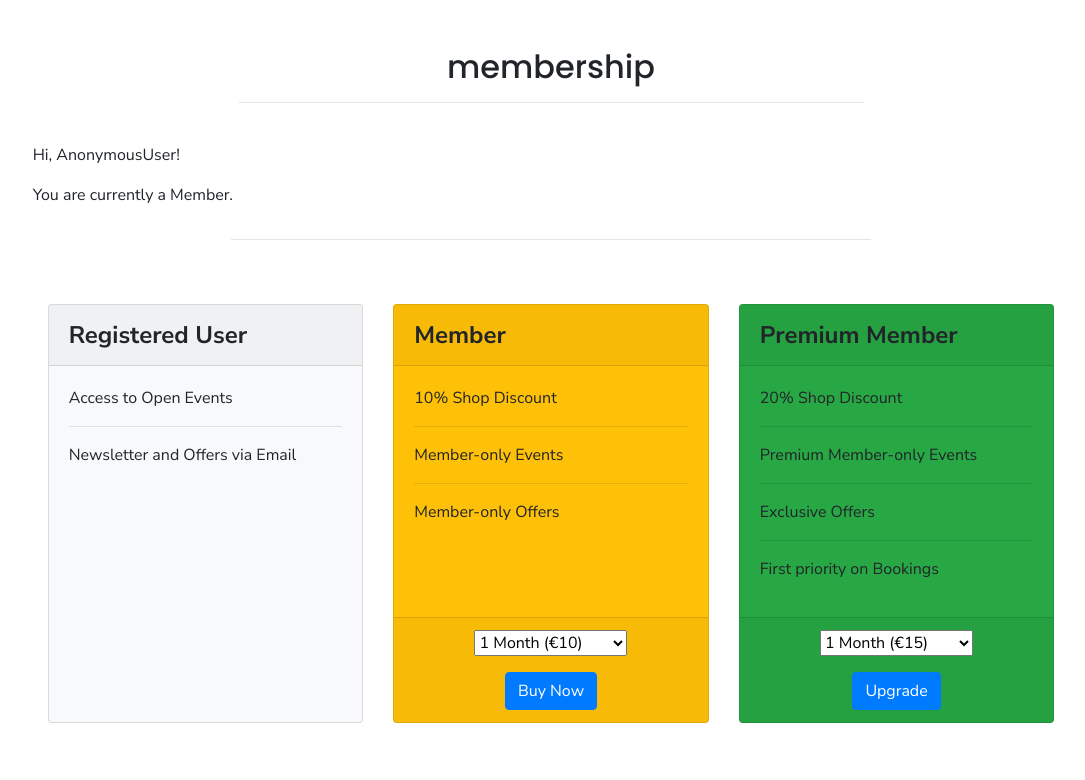
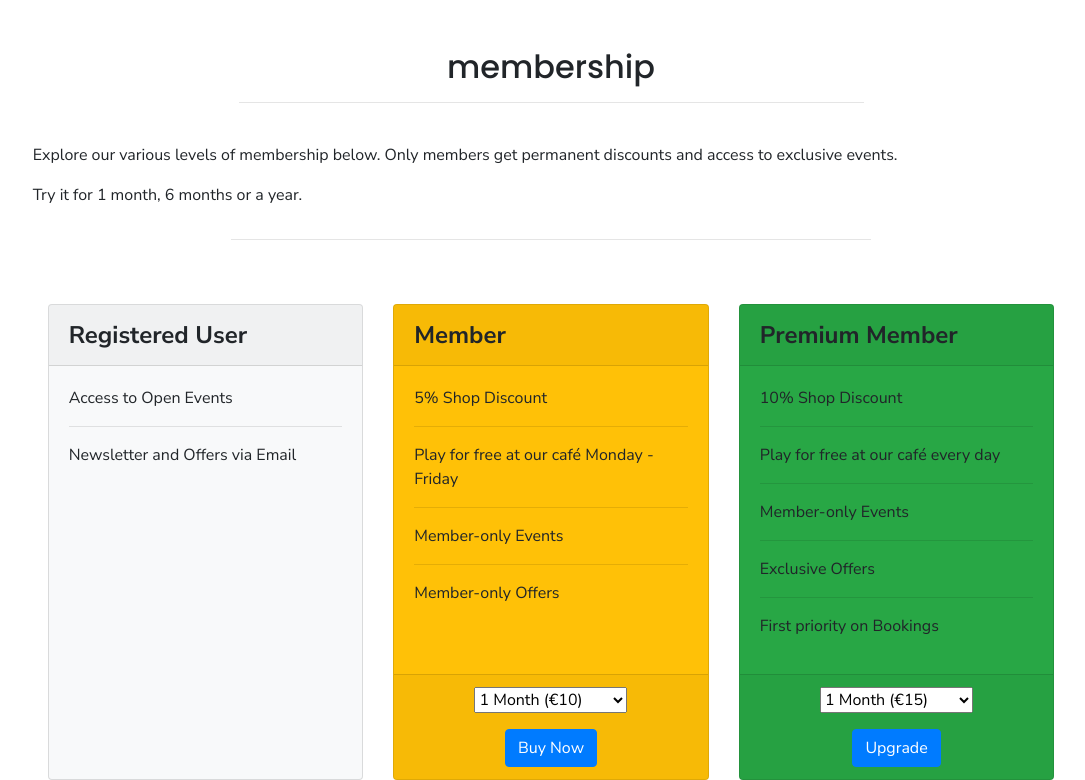
Before and after one commit to BonnieMcb/boardgame, a Django app: page /membership/ in a window 1280 px wide. Shown: the part 80-860 px from the top of the page, without its empty margins (89-1174 px from the left). Before the commit the page ends 803 px from the top, so only its background shows below. Run offline with Django 3.2, Linux system fonts and the light colour scheme; some libraries are stand-ins or nearby versions.

Commit message:
Add logic to change what text is shown on membership page depending on user, and edit some content.

```diff
--- a/bag/contexts.py
+++ b/bag/contexts.py
@@ -16,12 +16,12 @@ def get_discount(request):
         user_membership = Membership.objects.get(user=user)
         current_date = datetime.now().date()
         if current_date < user_membership.expiry:
-            # 20% for premium members
+            # 10% for premium members
             if user_membership.is_premium:
-                discount = 0.8
-            # 10% for members
+                discount = 0.9
+            # 5% for members
             else:
-                discount = 0.9
+                discount = 0.95
     except (Membership.DoesNotExist, TypeError) as e:
         discount = 1.0
 
--- a/membership/templates/membership/membership.html
+++ b/membership/templates/membership/membership.html
@@ -21,10 +21,20 @@
 <div class="container">
     <div class="row justify-content-center mb-5">
         <div class="col-lg-10">
-            <p>Hi, {{ user }}!</p>
-            <p>You are currently a Member.</p>
-            {% if expiry %}
-            <p>Your membership expires on {{ expiry }}.</p>
+
+            {% if expiry %} <!-- This text is shown if user is a member -->
+                <p>Hi, {{ user }}!</p>
+                {% if is_premium %}
+                    <p>You are currently a Premium Member.</p>
+                {% else %}
+                    <p>You are currently a member.</p>
+                {% endif %}
+                <p>Your membership expires on {{ expiry }}.</p>
+
+                {% else %} <!-- This text is shown if user is NOT a member -->
+                <p>Explore our various levels of membership below.
+                    Only members get permanent discounts and access to exclusive events.</p>
+                <p>Try it for 1 month, 6 months or a year.</p>
             {% endif %}
         </div>
         <hr class="w-50">
@@ -42,7 +52,9 @@
             <div class="card bg-warning">
                 <div class="card-header member-header">Member</div>
                 <div class="card-body">
-                    <p>10% Shop Discount</p>
+                    <p>5% Shop Discount</p>
+                    <hr>
+                    <p>Play for free at our café Monday - Friday</p>
                     <hr>
                     <p>Member-only Events</p>
                     <hr>
@@ -69,9 +81,11 @@
             <div class="card bg-success">
                 <div class="card-header member-header">Premium Member</div>
                 <div class="card-body">
-                    <p>20% Shop Discount</p>
+                    <p>10% Shop Discount</p>
                     <hr>
-                    <p>Premium Member-only Events</p>
+                    <p>Play for free at our café every day</p>
+                    <hr>
+                    <p>Member-only Events</p>
                     <hr>
                     <p>Exclusive Offers</p>
                     <hr>
--- a/membership/views.py
+++ b/membership/views.py
@@ -13,7 +13,9 @@ def membership(request):
     try:
         user_membership = Membership.objects.get(user=request.user)
         context["expiry"] = user_membership.expiry
+        context["is_premium"] = user_membership.is_premium
     except (Membership.DoesNotExist, TypeError) as e:
         context["expiry"] = None
+        context["is_premium"] = None
 
     return render(request, 'membership/membership.html', context)
```
